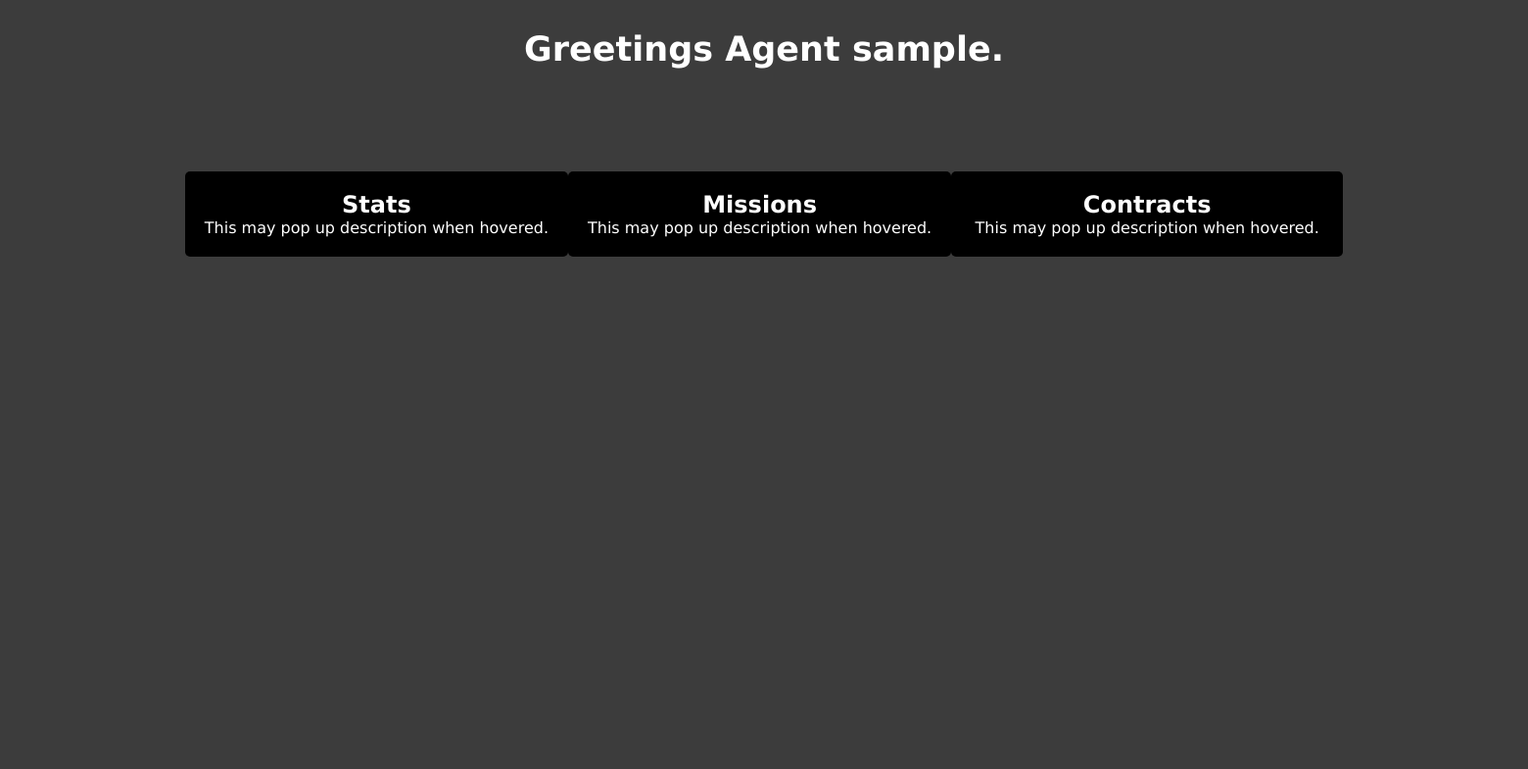
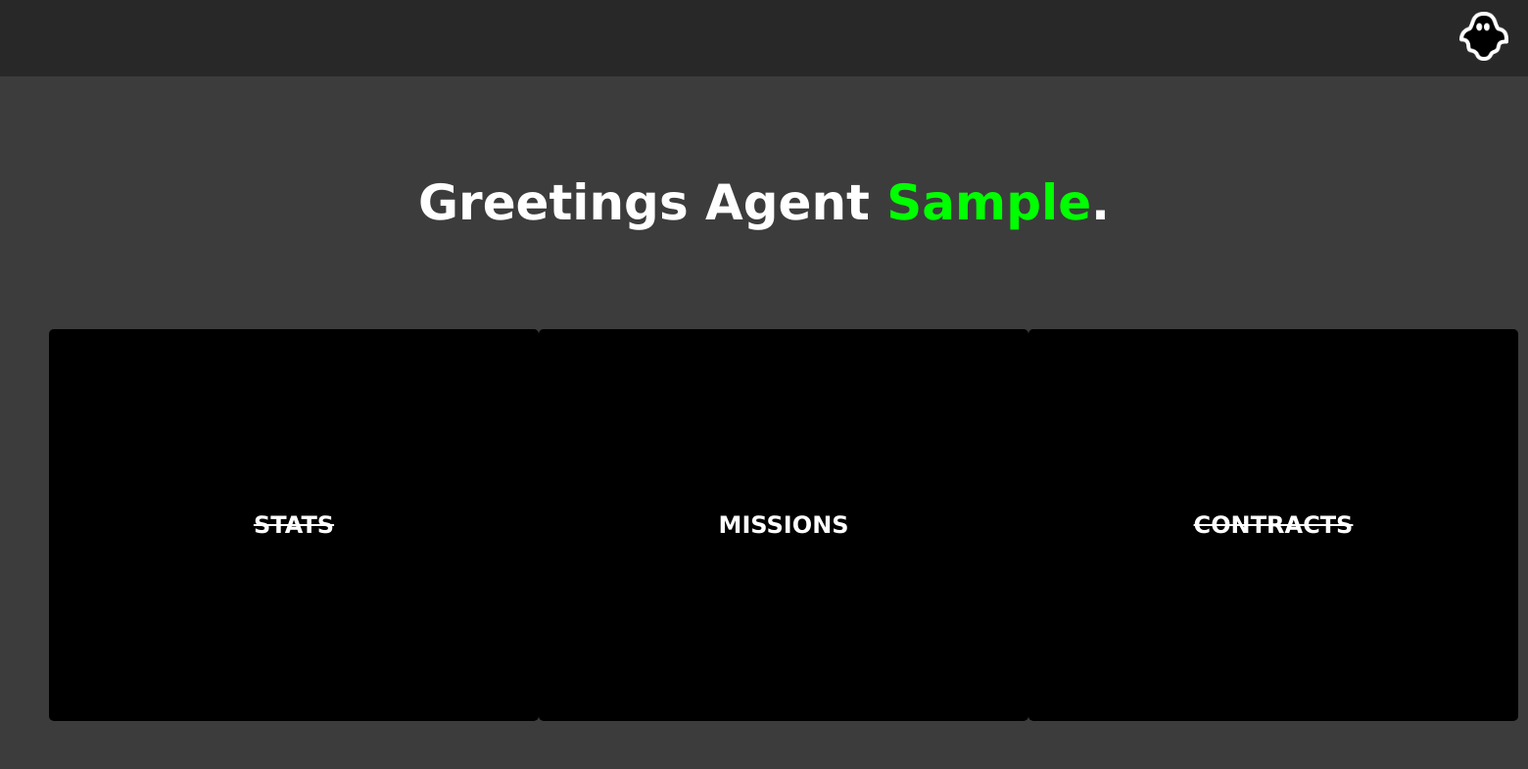
Before and after one commit to HBLazerr/CSC356, a PHP site: page /home.php in a window 1560 px wide. Shown: the top 785 px of the page at 98% size. Run offline with PHP 8.4, Linux system fonts and the light colour scheme; the visitor is signed in with stand-in values (Sample User, id 1).

Commit message:
Finished all styling, completed missions page, completed home page, and made minor adjustments to login page. Navbar created. Image on missions page added.

```diff
--- a/Phantom Operations Agency/home.css
+++ b/Phantom Operations Agency/home.css
@@ -9,32 +9,103 @@ body {
     background-color: rgb(60, 60, 60);
 }
 
-a {
-    text-decoration: none;
+body::-webkit-scrollbar {
+    display: none;
 }
 
+/* Navbar Styles */
+.navbar {
+    background-color: rgb(40, 40, 40);
+    overflow: hidden;
+    display: flex;
+    justify-content: space-between;
+    align-items: center;
+    padding: 12px 20px;
+}
+
+.icon img {
+    width: 50px;
+    height: auto;
+    cursor: pointer;
+}
+
+.navbar-links {
+    display: flex;
+    align-items: center;
+    position: relative;
+    left: -100%;
+    transition: left 0.3s ease;
+}
+
+.navbar.active .navbar-links {
+    left: 0;
+}
+
+.navbar-links a {
+    display: block;
+    color: white;
+    padding: 14px 16px;
+    text-decoration: none;
+    margin: 0 10px;
+}
+
+.navbar-links a:hover {
+    color: rgb(0, 255, 0);
+}
+
+/* Home Page Content Styles */
 .title {
-    padding: 30px;
+    padding: 100px 50px;
     text-align: center;
-    font-size: 35px;
+    font-size: 50px;
     color: white;
 }
 
 .container {
     display: flex;
-    justify-content: center;
+    justify-content: space-between;
     align-items: center;
-    padding: 75px 0px;
+    padding: 0px 50px 50px;
+}
+
+.container a {
+    text-decoration: none;
 }
 
 .tile {
-    flex: 1;
-    max-height: 400px;
-    max-width: 400px;
+    position: relative;
+    width: 500px;
+    height: 400px;
     background-color: black;
     text-align: center;
-    align-items: center;
     color: white;
+    border-radius: 5px;
     padding: 20px;
-    border-radius: 5px;
 }
+
+.tile:hover {
+    -webkit-box-shadow: 0px 0px 23px 3px rgba(0, 255, 0, 0.9);
+    -moz-box-shadow: 0px 0px 23px 3px rgba(0, 255, 0, 0.9);
+    box-shadow: 0px 0px 23px 3px rgba(0, 255, 0, 0.9);
+}
+
+.shownHead {
+    position: absolute;
+    font-size: 24px;
+    top: 50%;
+    left: 50%;
+    transform: translate(-50%, -50%);
+}
+
+.hiddenDesc {
+    display: none;
+    font-size: 18px;
+    padding-top: 10px;
+    opacity: 0;
+    transition: opacity 0.3s ease-in-out;
+}
+
+.tile:hover .hiddenDesc {
+    display: block;
+    opacity: 1;
+}
--- a/Phantom Operations Agency/home.js
+++ b/Phantom Operations Agency/home.js
@@ -12,3 +12,14 @@ $(document).ready(function () {
         $(this).animate({ marginTop: '0px' }, 200);
     });
 });
+
+
+// Function called when POA icon is clicked
+function toggleNavbar() {
+    // This gets the element with the ID "poaNavbar"
+    var navbar = document.getElementById("poaNavbar");
+
+    // Toggles "active" class on navbar
+    // Used for sliding animation on navbar links
+    navbar.classList.toggle("active");
+}
--- a/Phantom Operations Agency/home.php
+++ b/Phantom Operations Agency/home.php
@@ -6,8 +6,12 @@ $welcomeMsg = "";
 
 // Evaluates if user is logged in
 if ($_SESSION['isLoggedIn'] == 'true') {
+    // Capitalizes first letter of username
+    $username = ucfirst($_SESSION["username"]);
+
     // Sets custom welcome message
-    $welcomeMsg = "Greetings Agent " . $_SESSION["username"] . ".";
+    // Applies special color to username
+    $welcomeMsg = "Greetings Agent <span style='color: rgb(0, 255, 0);'>$username</span>.";
 } else {
     // Redirect user to login page if not logged in
     header('Location: login.php');
@@ -22,6 +26,7 @@ if ($_SESSION['isLoggedIn'] == 'true') {
     <meta http-equiv="X-UA-Compatible" content="IE=edge">
     <meta name="viewport" content="width=device-width, initial-scale=1.0">
 
+    <link rel="icon" href="media/tempIcon.png" type="image/png">
     <link rel="stylesheet" href="home.css">
 
     <script src="https://code.jquery.com/jquery-3.7.0.min.js"></script>
@@ -31,26 +36,43 @@ if ($_SESSION['isLoggedIn'] == 'true') {
 </head>
 
 <body>
+
+    <div class="navbar" id="poaNavbar">
+        <div class="navbar-links" id="navbarLinks">
+            <a href="home.php">Home</a>
+            <a href="stats.php" style="text-decoration: line-through;">Stats</a> <!-- Under Construction -->
+            <a href="missions.php">Missions</a>
+            <a href="contracts.php" style="text-decoration: line-through;">Contracts</a> <!-- Under Construction -->
+            <a href="puzzle.php">Hide Site</a>
+        </div>
+        <a href="#" class="icon" onclick="toggleNavbar()">
+            <img src="media/POALogo.png" alt="POA Logo">
+        </a>
+    </div>
+
     <h1 class="title"><?php echo $welcomeMsg; ?></h1>
 
     <div class="container">
-        <a href="stats.php" style="text-decoration: none;">
+        <a href="stats.php">
             <div class="tile">
-                <h2>Stats</h2>
-                <p>This may pop up description when hovered.</p>
+                <h2 class="shownHead" style="text-decoration: line-through;">STATS</h2> <!-- Under Construction -->
+                <p class="hiddenDesc">Access Personal Agent Profile to View Statistics.</p>
             </div>
         </a>
-        <a href="missions.php" style="text-decoration: none;">
+        <a href="missions.php">
             <div class="tile">
-                <h2>Missions</h2>
-                <p>This may pop up description when hovered.</p>
+                <h2 class="shownHead">MISSIONS</h2>
+                <p class="hiddenDesc">Explore Classified Assignments and View Assigned Mission.</p>
             </div>
         </a>
-        <div class="tile">
-            <h2>Contracts</h2>
-            <p>This may pop up description when hovered.</p>
-        </div>
+        <a href="contact.php">
+            <div class="tile">
+                <h2 class="shownHead" style="text-decoration: line-through;">CONTRACTS</h2> <!-- Under Construction -->
+                <p class="hiddenDesc">Ongoing Contracts for Free Agents or Those with "Mission Status: Inactive".</p>
+            </div>
+        </a>
     </div>
+
 </body>
 
 </html>
--- a/Phantom Operations Agency/login.php
+++ b/Phantom Operations Agency/login.php
@@ -38,7 +38,9 @@ if ($_SERVER["REQUEST_METHOD"] == "POST") {
   <meta http-equiv="X-UA-Compatible" content="IE=edge" />
   <meta name="viewport" content="width=device-width, initial-scale=1.0" />
 
+  <link rel="icon" href="media/tempIcon.png" type="image/png">
   <link rel="stylesheet" href="login.css" />
+
   <script src="validate.js"></script>
 
   <title>Login | Phantom Operations Agency</title>
@@ -46,7 +48,7 @@ if ($_SERVER["REQUEST_METHOD"] == "POST") {
 
 <body>
   <video src="media/CodeScrollVideo.mp4" autoplay loop muted></video>
-  <h1>Welcome to Phantom Operations Agency</h1>
+  <h1 class="title">Welcome to Phantom Operations Agency</h1>
 
   <form name="loginForm" onsubmit="return validateForm();" method="post" action="login.php">
     <h2>LOGIN</h2>
--- /dev/null
+++ b/Tester/script.js
@@ -0,0 +1,4 @@
+function toggleNavbar() {
+    var navbar = document.getElementById("myNavbar");
+    navbar.classList.toggle("active");
+  }
```
Also changed, not shown: Phantom Operations Agency/login.css (+18 -13 lines), Phantom Operations Agency/missions.css (+65 -6 lines), Phantom Operations Agency/missions.php (+24 -3 lines), Tester/index.html (added, +27 -0 lines), Tester/styles.css (added, +39 -0 lines), Phantom Operations Agency/media/POALogo.png (added), Phantom Operations Agency/media/trainYard.jpg (added), Tester/POALogo.png (added), 1 other file.
